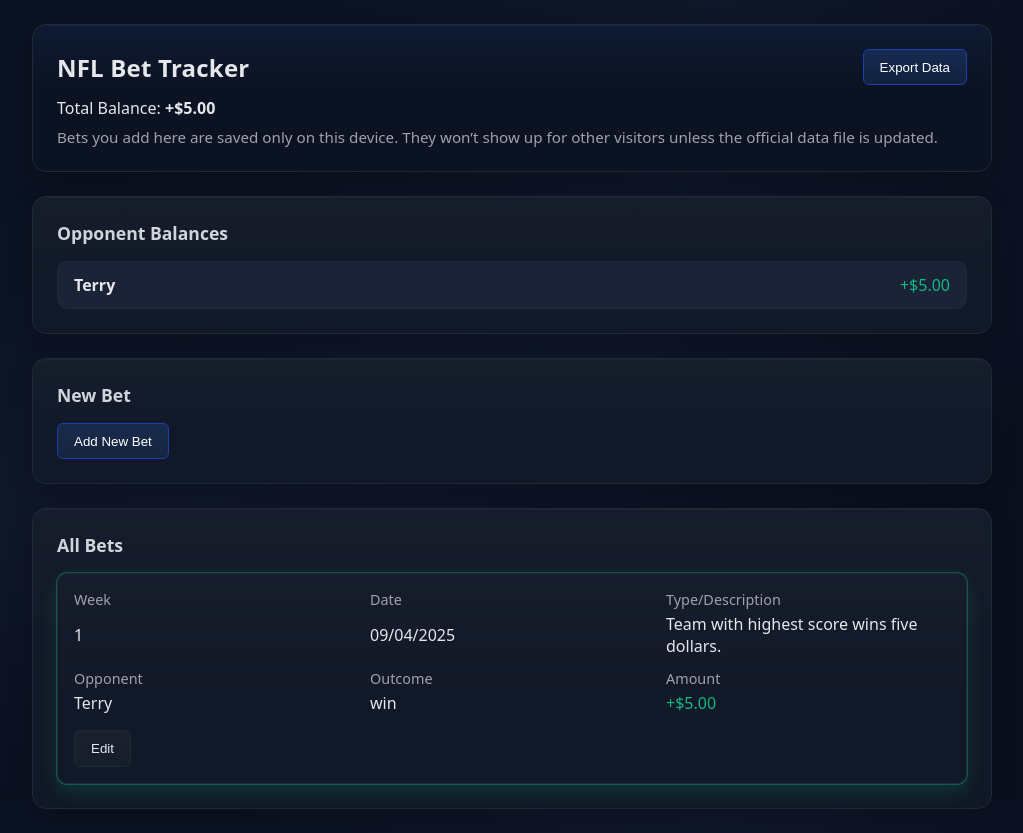
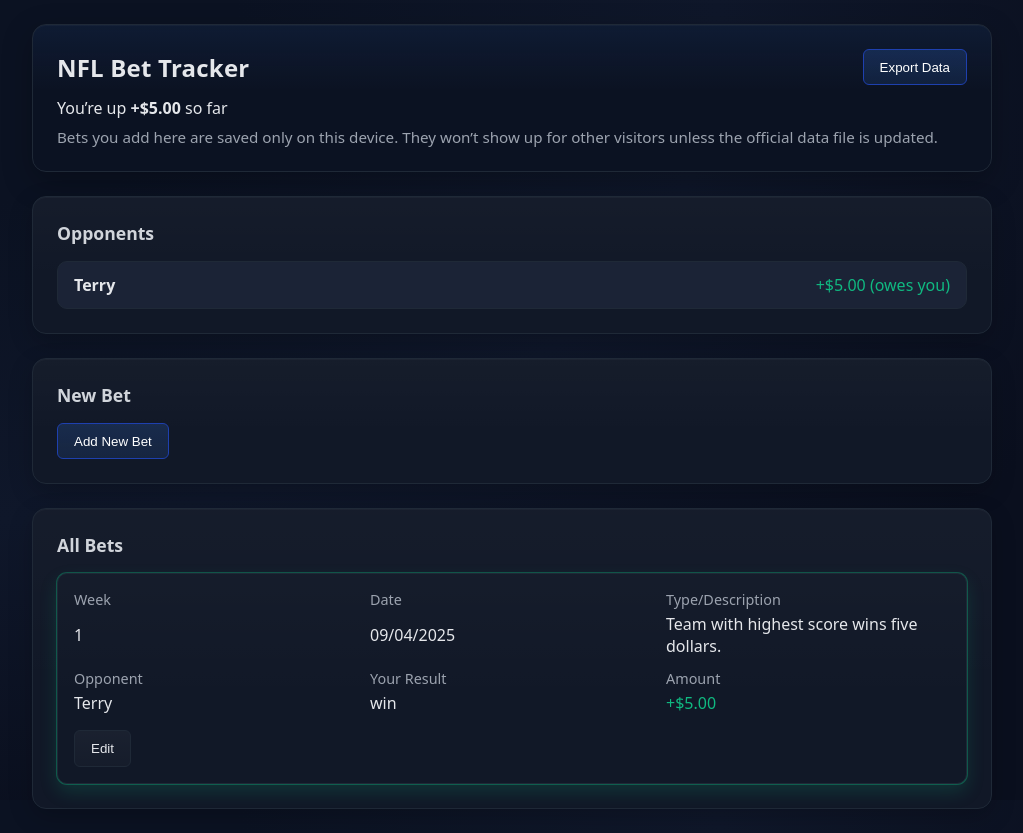
Before and after one commit to mgooood/nfl-bet-tracker, a React (Vite) app: page / in a window 1280 px wide. Shown: the whole page, without its empty margins (128-1151 px from the left). Built offline with nearby package versions, Linux system fonts and the light colour scheme.

Commit message:
updated some labels to make state clear

```diff
--- a/src/components/BetRow.jsx
+++ b/src/components/BetRow.jsx
@@ -45,7 +45,7 @@
           <span className="value">{bet.opponent}</span>
         </div>
         <div className="bet-field">
-          <span className="label">Outcome</span>
+          <span className="label">Your Result</span>
           {editing ? (
             <select value={editOutcome} onChange={(e) => setEditOutcome(e.target.value)} aria-label="Edit outcome">
               {OUTCOMES.map((o) => (
--- a/src/components/Header.jsx
+++ b/src/components/Header.jsx
@@ -1,4 +1,4 @@
-import { formatCurrency } from '../utils/format.js'
+import { formatCurrency, formatCurrencyUnsigned } from '../utils/format.js'
 
 // Header component: title, export button, total balance, and persistence note.
 export default function Header({ totalBalance, onExport }) {
@@ -11,7 +11,21 @@
         </button>
       </div>
       <p className="total" aria-live="polite">
-        Total Balance: <strong>{formatCurrency(totalBalance)}</strong>
+        {totalBalance > 0 && (
+          <>
+            You’re up <strong>{formatCurrency(totalBalance)}</strong> so far
+          </>
+        )}
+        {totalBalance < 0 && (
+          <>
+            You’re down <strong>{formatCurrencyUnsigned(totalBalance)}</strong> so far
+          </>
+        )}
+        {totalBalance === 0 && (
+          <>
+            You’re even <strong>{formatCurrencyUnsigned(totalBalance)}</strong> so far
+          </>
+        )}
       </p>
       <p className="note" role="note">
         Bets you add here are saved only on this device. They won’t show up for other visitors unless the official data file is updated.
--- a/src/components/OpponentSummary.jsx
+++ b/src/components/OpponentSummary.jsx
@@ -1,19 +1,32 @@
-import { formatCurrency } from '../utils/format.js'
+import { formatCurrency, formatCurrencyUnsigned } from '../utils/format.js'
 
 // Opponent summary: displays unique opponents and their balances.
 export default function OpponentSummary({ summary }) {
   return (
     <section className="panel" aria-labelledby="opponent-summary-heading">
-      <h2 id="opponent-summary-heading" className="section-title">Opponent Balances</h2>
+      <h2 id="opponent-summary-heading" className="section-title">Opponents</h2>
       {!summary || summary.length === 0 ? (
         <p className="muted">No opponents yet.</p>
       ) : (
         <ul className="summary-list" role="list">
           {summary.map(([name, balance]) => (
-            <li key={name} className="summary-item">
+            <li
+              key={name}
+              className="summary-item"
+              aria-label={`${name}: ${
+                balance > 0 ? 'owes you' : balance < 0 ? 'you owe' : 'even'
+              } ${formatCurrencyUnsigned(balance)}`}
+            >
               <span className="summary-name">{name}</span>
               <span className={balance >= 0 ? 'summary-amount positive' : 'summary-amount negative'}>
-                {formatCurrency(balance)}
+                {balance === 0 ? (
+                  'Even'
+                ) : (
+                  <>
+                    {formatCurrency(balance)}{' '}
+                    <span className="summary-hint">{balance > 0 ? '(owes you)' : '(you owe)'}</span>
+                  </>
+                )}
               </span>
             </li>
           ))}
```
